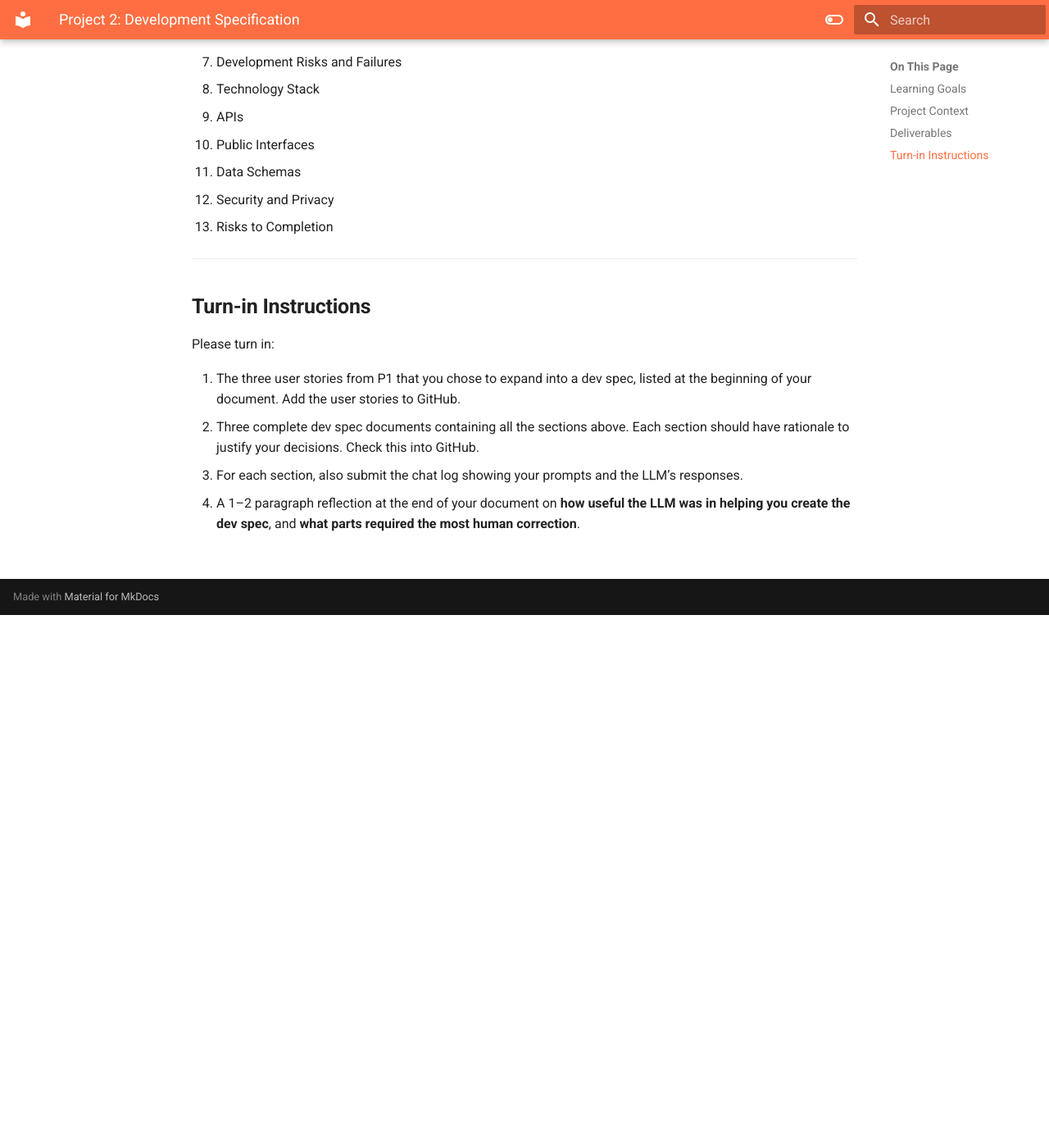
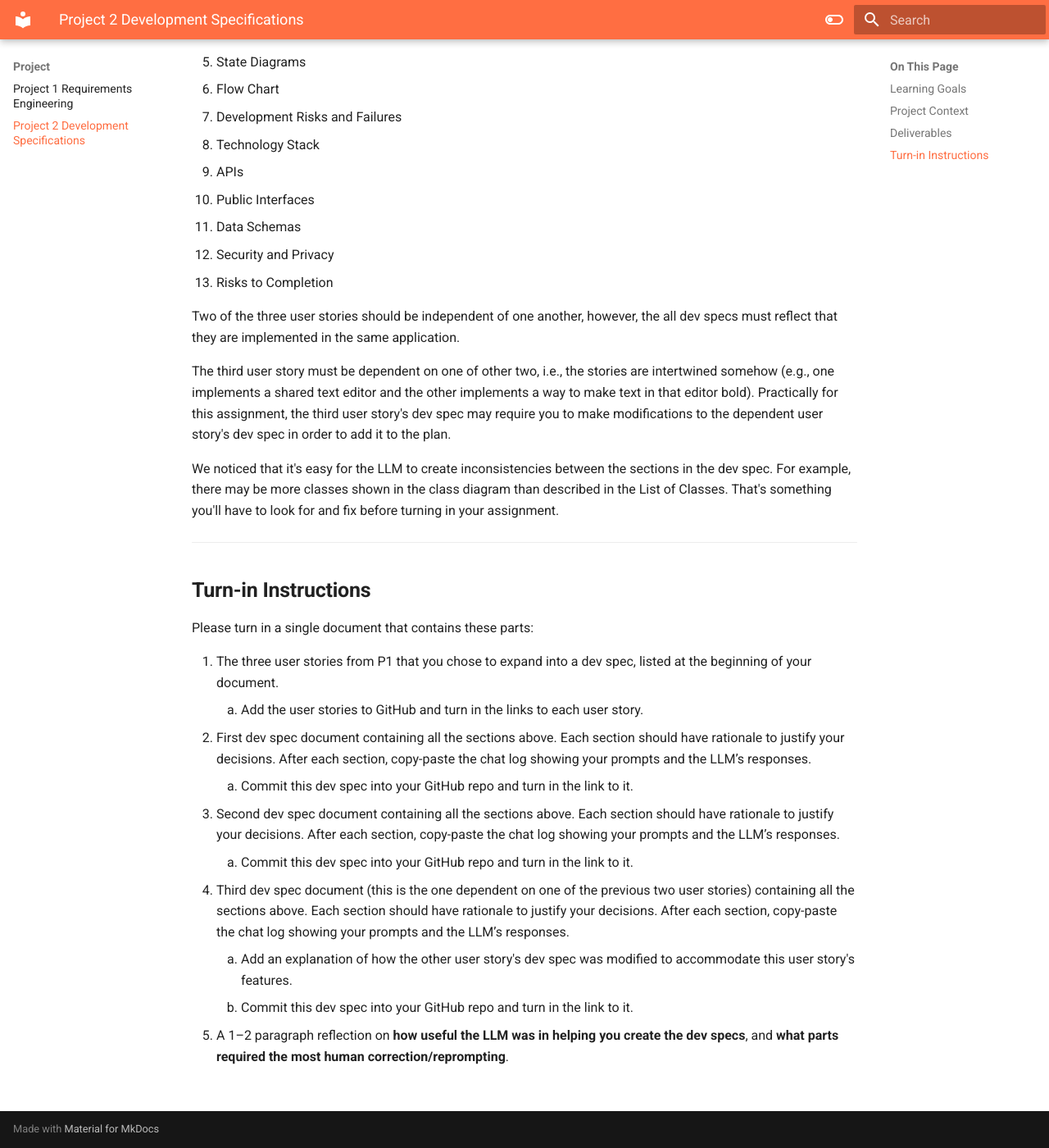
Before and after one commit to AI-Developer-Tools/ai-developer-tools.github.io, an MkDocs documentation site: the page built from docs/project/p2.md, in a window 1280 px wide and 1400 px high, scrolled down 980 px. Shown: the whole window at 82% size. Built offline with MkDocs 1.6.1 and Material for MkDocs 9.7.7, drawn with Linux system fonts in a browser that asks for light colours; before the commit the page ends 1730 px from its top, so only the background shows below that; some of the changed text lies outside the part shown.

```diff
--- a/docs/_data/schedule.yaml
+++ b/docs/_data/schedule.yaml
@@ -408,7 +408,7 @@
     slides: ''
   project:
     deadline: 'Wednesday, September 24, 2025 11:59pm'
-    link: ''
+    link: 'project/p2'
     name: 'P2: Development Specifications'
     numDays: 6
 
--- a/docs/project/p2.md
+++ b/docs/project/p2.md
@@ -14,10 +14,12 @@ Your dev spec will also be a test of how effectively you can collaborate with LL
 
 ## Deliverables
 
-Choose **3 user stories** from your user stories in P1 and expand them into dev specs. One of the user stories should be dependent on another user story. Your team must produce a spec for each of the 3 that includes the following sections with enough detail that you (or someone else) could implement it:
+Choose **3 user stories** from your user stories in P1 and have an LLM expand them into dev specs. Your team must produce a spec for each of the 3 that includes the following sections with enough detail that you (or someone else) could implement it:
 
   1. Header
-  2. Architecture Diagram (be sure to include the information flow between client and server)
+  2. Architecture Diagram
+      1. Specify where the components run (e.g., client, server, cloud, etc.).
+      2. Specify which information flows between components.
   3. Class Diagram
   4. List of Classes
   5. State Diagrams
@@ -30,13 +32,25 @@ Choose **3 user stories** from your user stories in P1 and expand them into dev
   12. Security and Privacy
   13. Risks to Completion
 
+Two of the three user stories should be independent of one another, however, the all dev specs must reflect that they are implemented in the same application.
+
+The third user story must be dependent on one of other two, i.e., the stories are intertwined somehow (e.g., one implements a shared text editor and the other implements a way to make text in that editor bold). Practically for this assignment, the third user story's dev spec may require you to make modifications to the dependent user story's dev spec in order to add it to the plan.
+
+We noticed that it's easy for the LLM to create inconsistencies between the sections in the dev spec. For example, there may be more classes shown in the class diagram than described in the List of Classes. That's something you'll have to look for and fix before turning in your assignment.
+
 ---
 
 ## Turn-in Instructions
 
-Please turn in:
+Please turn in a single document that contains these parts:
 
-1. The three user stories from P1 that you chose to expand into a dev spec, listed at the beginning of your document. Add the user stories to GitHub.
-2. Three complete dev spec documents containing all the sections above. Each section should have rationale to justify your decisions. Check this into GitHub.
-3. For each section, also submit the chat log showing your prompts and the LLM’s responses.
-4. A 1–2 paragraph reflection at the end of your document on **how useful the LLM was in helping you create the dev spec**, and **what parts required the most human correction**.
+1. The three user stories from P1 that you chose to expand into a dev spec, listed at the beginning of your document.
+    1. Add the user stories to GitHub and turn in the links to each user story.
+3. First dev spec document containing all the sections above. Each section should have rationale to justify your decisions. After each section, copy-paste the chat log showing your prompts and the LLM’s responses.
+    1. Commit this dev spec into your GitHub repo and turn in the link to it.
+5. Second dev spec document containing all the sections above. Each section should have rationale to justify your decisions. After each section, copy-paste the chat log showing your prompts and the LLM’s responses.
+    1. Commit this dev spec into your GitHub repo and turn in the link to it.
+7. Third dev spec document (this is the one dependent on one of the previous two user stories) containing all the sections above. Each section should have rationale to justify your decisions. After each section, copy-paste the chat log showing your prompts and the LLM’s responses.
+    1. Add an explanation of how the other user story's dev spec was modified to accommodate this user story's features.
+    1. Commit this dev spec into your GitHub repo and turn in the link to it.
+10. A 1–2 paragraph reflection on **how useful the LLM was in helping you create the dev specs**, and **what parts required the most human correction/reprompting**.
--- a/mkdocs.yml
+++ b/mkdocs.yml
@@ -89,7 +89,7 @@ nav:
   #    - Deployment: project/deployment.md
   - Project:
       - Project 1 Requirements Engineering: project/p1.md
-  #    - Project 2 Implementation Sprint: project/p2.md
+      - Project 2 Development Specifications: project/p2.md
   #    - Project 3 Implementation Sprint: project/p3.md
   #    - Project 4 Implementation Sprint: project/p4.md
   #    - Project 5 Final Presentation: project/p5.md
```
